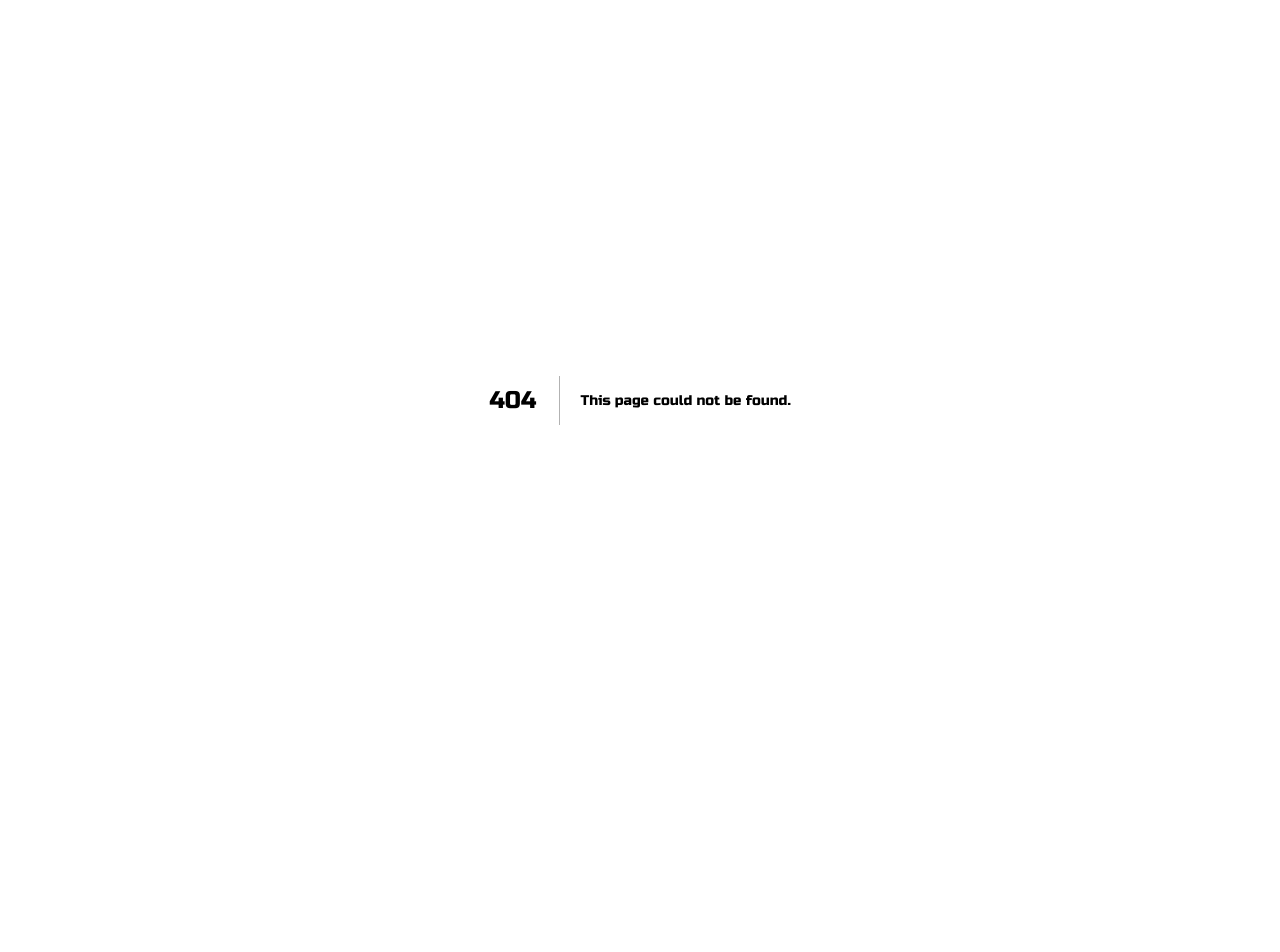
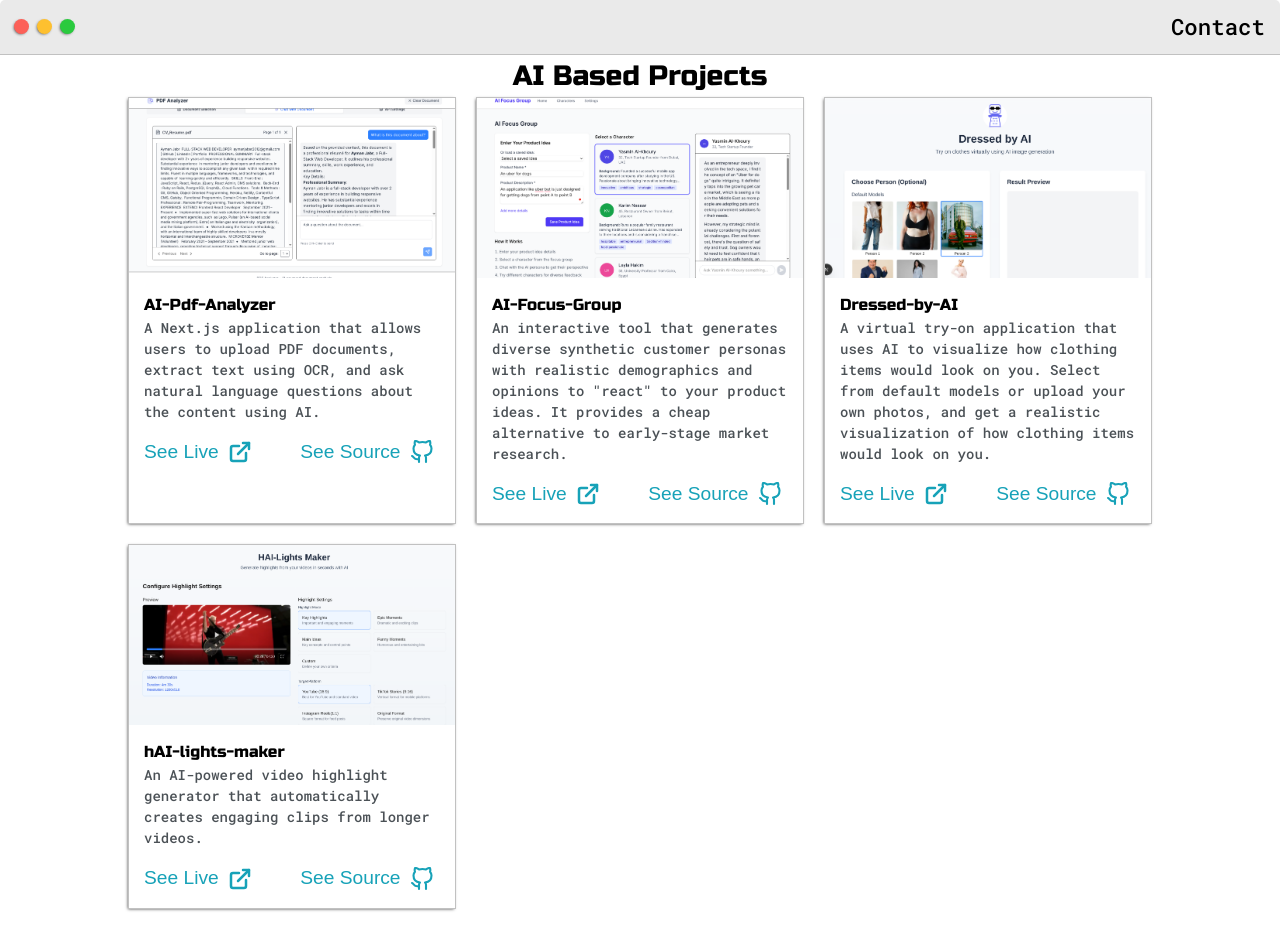
Before and after one commit to AymanJabr/AymanJabr-Portafolio, a Next.js app: page /ai-projects in a window 1280 px wide. Before the commit this address had no page. Shown: the top 952 px of the page. Before the commit the page ends 800 px from the top, so only its background shows below. Built offline with nearby package versions, Linux system fonts and the light colour scheme.

Commit message:
feat: add AI-Products page

```diff
--- /dev/null
+++ b/src/app/(projects)/ai-projects/page.tsx
@@ -0,0 +1,168 @@
+import Image from "next/image";
+import GitHubIcon from "@/app/components/GitHubIcon";
+import ExternalLinkIcon from "@/app/components/ExternalLinkIcon";
+
+const AiProjects = () => {
+    return (
+        <div className="main-container">
+            <h3 style={{ textAlign: "center" }}>AI Based Projects</h3>
+
+            <div className="post-wrapper">
+                <div>
+                    <div className="post">
+                        <Image
+                            className="thumbnail"
+                            src="/images/pdf-analyzer.png"
+                            alt="AI-Pdf-Analyzer"
+                            width={400}
+                            height={200}
+                        />
+                        <div className="post-preview">
+                            <h6 className="post-title">AI-Pdf-Analyzer</h6>
+                            <p className="post-intro">
+                                A Next.js application that allows users to upload PDF
+                                documents, extract text using OCR, and ask natural language
+                                questions about the content using AI.
+                            </p>
+                            <a
+                                className="live-link"
+                                target="_blank"
+                                rel="noopener noreferrer"
+                                href="https://ai-pdf-analyser.netlify.app/"
+                            >
+                                See Live
+                                <ExternalLinkIcon />
+                            </a>
+                            <a
+                                className="github-link"
+                                target="_blank"
+                                rel="noopener noreferrer"
+                                href="https://github.com/AymanJabr/AI-PDF-Analyser"
+                            >
+                                See Source
+                                <GitHubIcon />
+                            </a>
+                        </div>
+                    </div>
+                </div>
+
+                <div>
+                    <div className="post">
+                        <Image
+                            className="thumbnail"
+                            src="/images/ai-focus-group.png"
+                            alt="AI-Focus-Group"
+                            width={400}
+                            height={200}
+                        />
+                        <div className="post-preview">
+                            <h6 className="post-title">AI-Focus-Group</h6>
+                            <p className="post-intro">
+                                An interactive tool that generates diverse synthetic customer
+                                personas with realistic demographics and opinions to "react" to
+                                your product ideas. It provides a cheap alternative to
+                                early-stage market research.
+                            </p>
+                            <a
+                                className="live-link"
+                                target="_blank"
+                                rel="noopener noreferrer"
+                                href="https://ai-focus-group.netlify.app/"
+                            >
+                                See Live
+                                <ExternalLinkIcon />
+                            </a>
+                            <a
+                                className="github-link"
+                                target="_blank"
+                                rel="noopener noreferrer"
+                                href="https://github.com/AymanJabr/AI-focus-group"
+                            >
+                                See Source
+                                <GitHubIcon />
+                            </a>
+                        </div>
+                    </div>
+                </div>
+
+                <div>
+                    <div className="post">
+                        <Image
+                            className="thumbnail"
+                            src="/images/dressed-by-ai.png"
+                            alt="Dressed-by-AI"
+                            width={400}
+                            height={200}
+                        />
+                        <div className="post-preview">
+                            <h6 className="post-title">Dressed-by-AI</h6>
+                            <p className="post-intro">
+                                A virtual try-on application that uses AI to visualize how
+                                clothing items would look on you. Select from default models or
+                                upload your own photos, and get a realistic visualization of how
+                                clothing items would look on you.
+                            </p>
+                            <a
+                                className="live-link"
+                                target="_blank"
+                                rel="noopener noreferrer"
+                                href="https://dressed-by-ai.netlify.app/"
+                            >
+                                See Live
+                                <ExternalLinkIcon />
+                            </a>
+                            <a
+                                className="github-link"
+                                target="_blank"
+                                rel="noopener noreferrer"
+                                href="https://github.com/AymanJabr/Dressed-by-AI"
+                            >
+                                See Source
+                                <GitHubIcon />
+                            </a>
+                        </div>
+                    </div>
+                </div>
+
+                <div>
+                    <div className="post">
+                        <Image
+                            className="thumbnail"
+                            src="/images/hAI-lights-maker.png"
+                            alt="hAI-lights-maker"
+                            width={400}
+                            height={200}
+                        />
+                        <div className="post-preview">
+                            <h6 className="post-title">hAI-lights-maker</h6>
+                            <p className="post-intro">
+                                An AI-powered video highlight generator that automatically
+                                creates engaging clips from longer videos.
+                            </p>
+                            <a
+                                className="live-link"
+                                target="_blank"
+                                rel="noopener noreferrer"
+                                href="https://hai-lights-maker.netlify.app/"
+                            >
+                                See Live
+                                <ExternalLinkIcon />
+                            </a>
+                            <a
+                                className="github-link"
+                                target="_blank"
+                                rel="noopener noreferrer"
+                                href="https://github.com/AymanJabr/hAI-lights-maker"
+                            >
+                                See Source
+                                <GitHubIcon />
+                            </a>
+                        </div>
+                    </div>
+                </div>
+            </div>
+        </div>
+    );
+};
+
+export default AiProjects;
--- a/src/app/components/Projects.tsx
+++ b/src/app/components/Projects.tsx
@@ -7,6 +7,14 @@ const Projects = () => {
                 <h3 style={{ textAlign: 'center' }}>Some of my past projects</h3>
 
                 <div className="post-wrapper">
+                    <ProjectCard
+                        imageSrc="/images/pdf-analyzer.png"
+                        imageAlt="AI projects"
+                        title="AI Based Projects"
+                        intro="A collection of projects that leverage AI for various tasks, from PDF analysis to virtual try-ons."
+                        linkHref="/ai-projects"
+                        linkText="See all AI projects"
+                    />
                     <ProjectCard
                         imageSrc="/images/dog website.JPG"
                         imageAlt="Landing pages"
```
